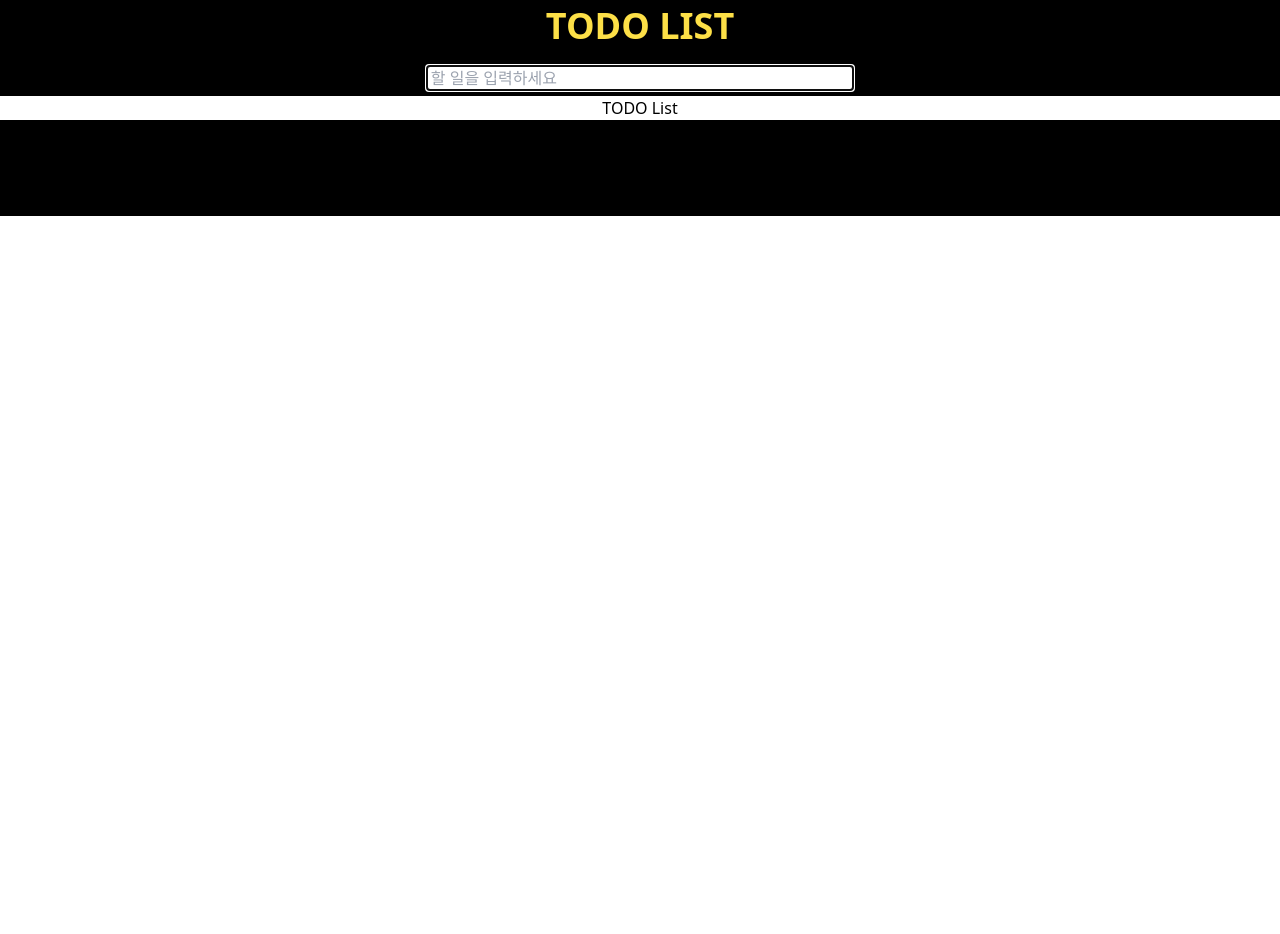
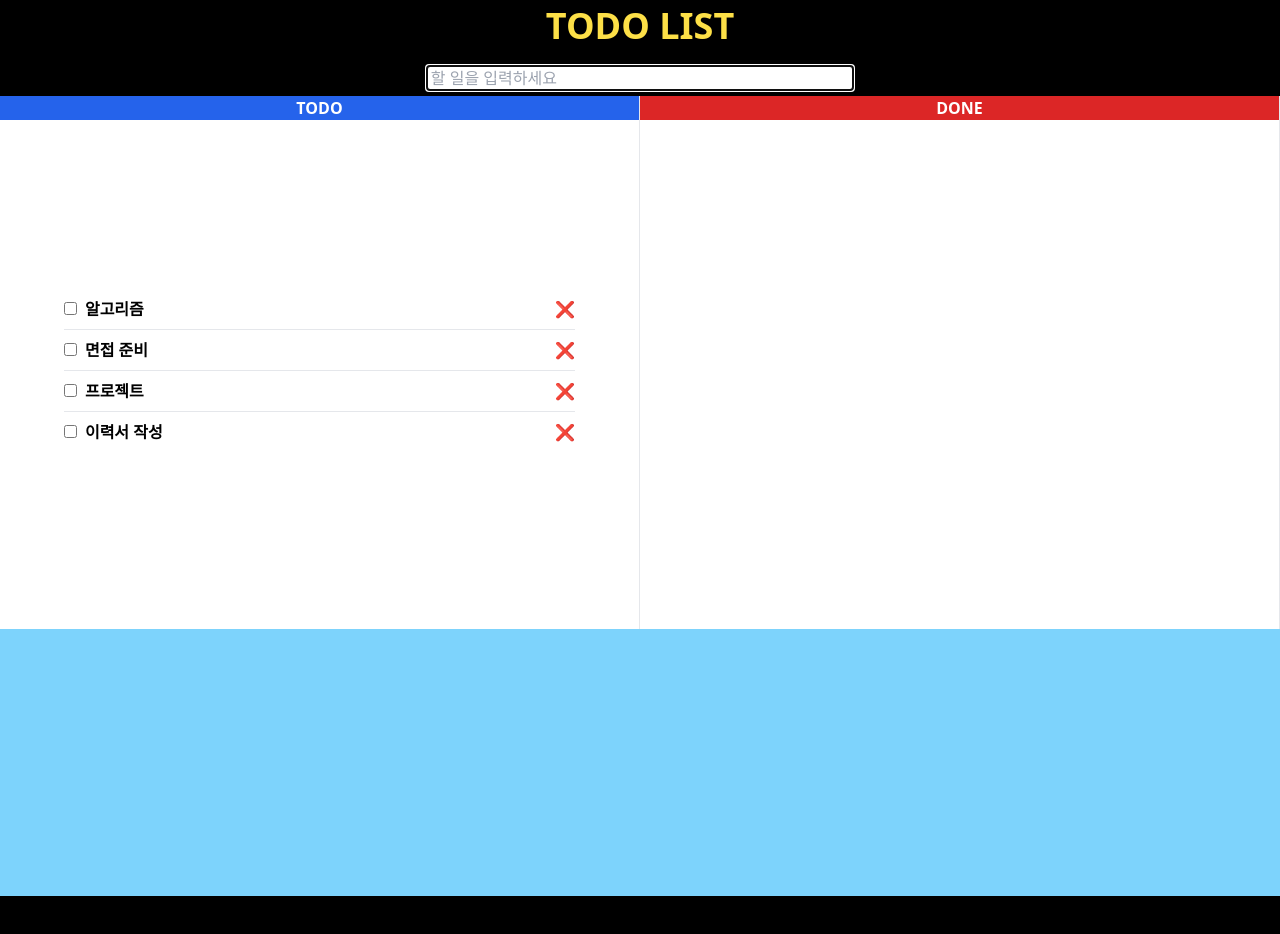
Before and after one commit to bellmin9321/ts-todo, a React (Create React App) app: page / in a window 1280 px wide. Shown: the top 934 px of the page. Before the commit the page ends 800 px from the top, so only its background shows below. Built offline with nearby package versions, Linux system fonts and the light colour scheme.

Commit message:
✨ Feat: TODO & DONE UI 작업 및 List 삭제 기능 구현

```diff
--- a/src/components/TodoList/TodoList.tsx
+++ b/src/components/TodoList/TodoList.tsx
@@ -1,7 +1,70 @@
-import React from "react";
+import React, { useState } from 'react';
+import { v4 as uuidv4 } from 'uuid';
+import { useRecoilState } from 'recoil';
+import { todoListState } from '../../recoil';
 
 function TodoList() {
-  return <button>TODO List</button>;
+  const [todoList, setTodoList] = useRecoilState<string[]>(todoListState);
+  const [doneList, setDoneList] = useState<string[]>([]);
+
+  const handleDelete = (array: string[], index: number): void => {
+    const filtered = array.filter(value => value !== array[index]);
+    array === todoList
+      ? setTodoList([...filtered])
+      : setDoneList([...filtered]);
+  };
+
+  return (
+    <section className="m-0 flex h-screen flex-row bg-sky-300 font-bold">
+      <ul className="flex h-2/3 w-1/2 flex-col items-center justify-center border-r border-inherit bg-white">
+        <div className="h-1/8 w-full bg-blue-600 text-white">TODO</div>
+        <div className="my-5 mx-3 flex h-full w-4/5 flex-col justify-center">
+          {todoList.map((todo: string, i: number) => {
+            return (
+              <div key={uuidv4()}>
+                <div className="flex  justify-between ">
+                  <span className="mb-2">
+                    <input type="checkbox" className="mr-2" />
+                    <li className="inline-block hover:cursor-pointer">
+                      {todo}
+                    </li>
+                  </span>
+                  <span>
+                    <button onClick={() => handleDelete(todoList, i)}>
+                      ❌
+                    </button>
+                  </span>
+                </div>
+                {i < todoList.length - 1 && <hr className="mb-2" />}
+              </div>
+            );
+          })}
+        </div>
+      </ul>
+      <ul className="flex h-2/3 w-1/2 flex-col items-center justify-center border-r border-inherit bg-white">
+        <div className="h-1/8 w-full bg-red-600 text-white">DONE</div>
+        <div className="my-5 mx-3 flex h-full w-4/5 flex-col justify-center">
+          {doneList.map((done: string, i: number) => {
+            return (
+              <div key={uuidv4()}>
+                <div className="flex  justify-between ">
+                  <span className="mb-2">
+                    <li className="inline-block">{done}</li>
+                  </span>
+                  <span>
+                    <button onClick={() => handleDelete(doneList, i)}>
+                      🗑️
+                    </button>
+                  </span>
+                </div>
+                {i < doneList.length - 1 && <hr className="mb-2" />}
+              </div>
+            );
+          })}
+        </div>
+      </ul>
+    </section>
+  );
 }
 
 export default TodoList;
```
